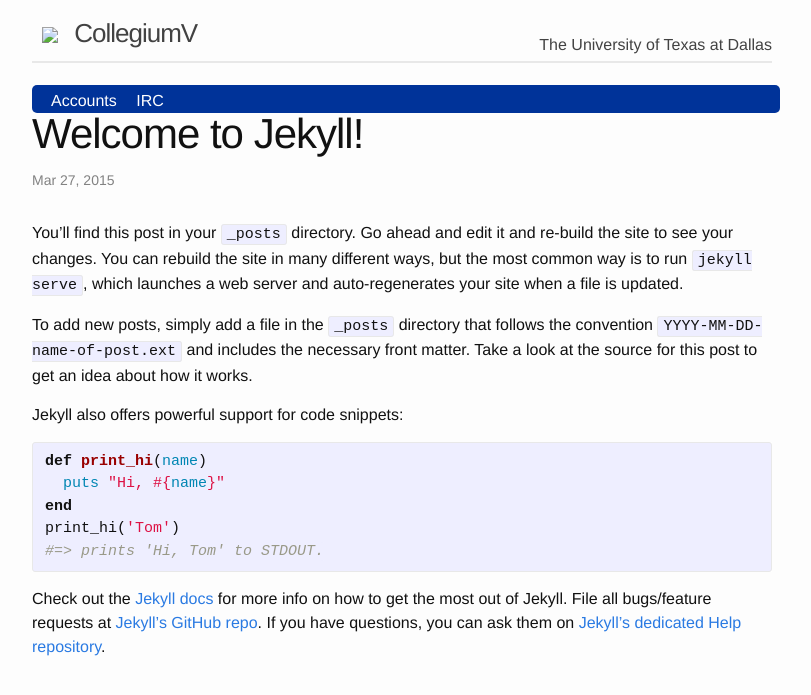
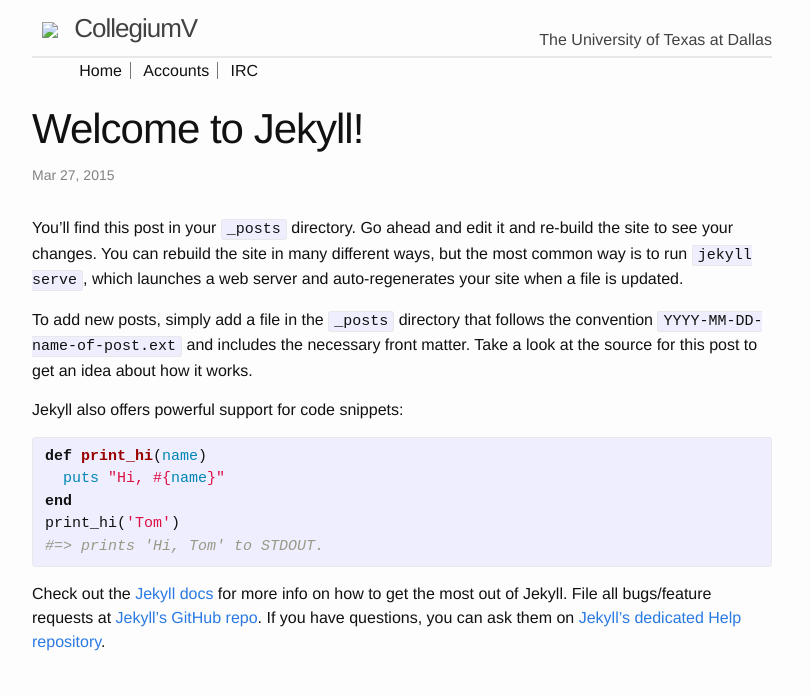
Before and after one commit to collegiumv/cv_jekyll, a Jekyll site: the page built from _posts/2015-03-27-welcome-to-jekyll.markdown, in a window 1280 px wide, cut to the strip 0-710 px from the top of the page. Shown: the top 695 px of the strip, without its empty margins (238-1049 px from the left). Built offline with Jekyll 4.4.1, drawn with Linux system fonts in a browser that asks for light colours.

Commit message:
Move the navbar up by the CollegiumV logo

```diff
--- a/_includes/header.html
+++ b/_includes/header.html
@@ -4,6 +4,7 @@
     <a href="http://utdallas.edu/">The University of Texas at Dallas</a>
   </div>
   <div id="navbar">
+    <a href="http://collegiumv.org">Home</a>
     <a href="http://account.collegiumv.org">Accounts</a>
     <a href="http://irc.collegiumv.org">IRC</a>
   </div>
--- a/_sass/_layout.scss
+++ b/_sass/_layout.scss
@@ -2,7 +2,6 @@
  * Site header
  */
 .site-header {
-    border-top: 5px solid $background-color;
     border-bottom: 2px solid $grey-color-light;
     height: 56px;
     // Positioning context for the mobile navigation icon
@@ -27,18 +26,24 @@
 }
 
 #navbar {
-    background-color: #039;
-    color: white;
-    width: 100%;
+    color: #111;
     height: 20px;
-    border-radius: 5px;
     padding: 4px;
-    float: left;
+	position: relative;
+	float: left;
+	margin-top: 55px;
+	margin-left: -130px;
 }
 
 #navbar a {
-    color: white;
-    padding-left: 15px;
+    color: #111;
+    padding-left: 8px;
+    padding-right: 8px;
+	border-right: 1px solid #777;
+}
+
+#navbar a:last-child{
+	border-right: none;
 }
 
 .site-nav {
```
